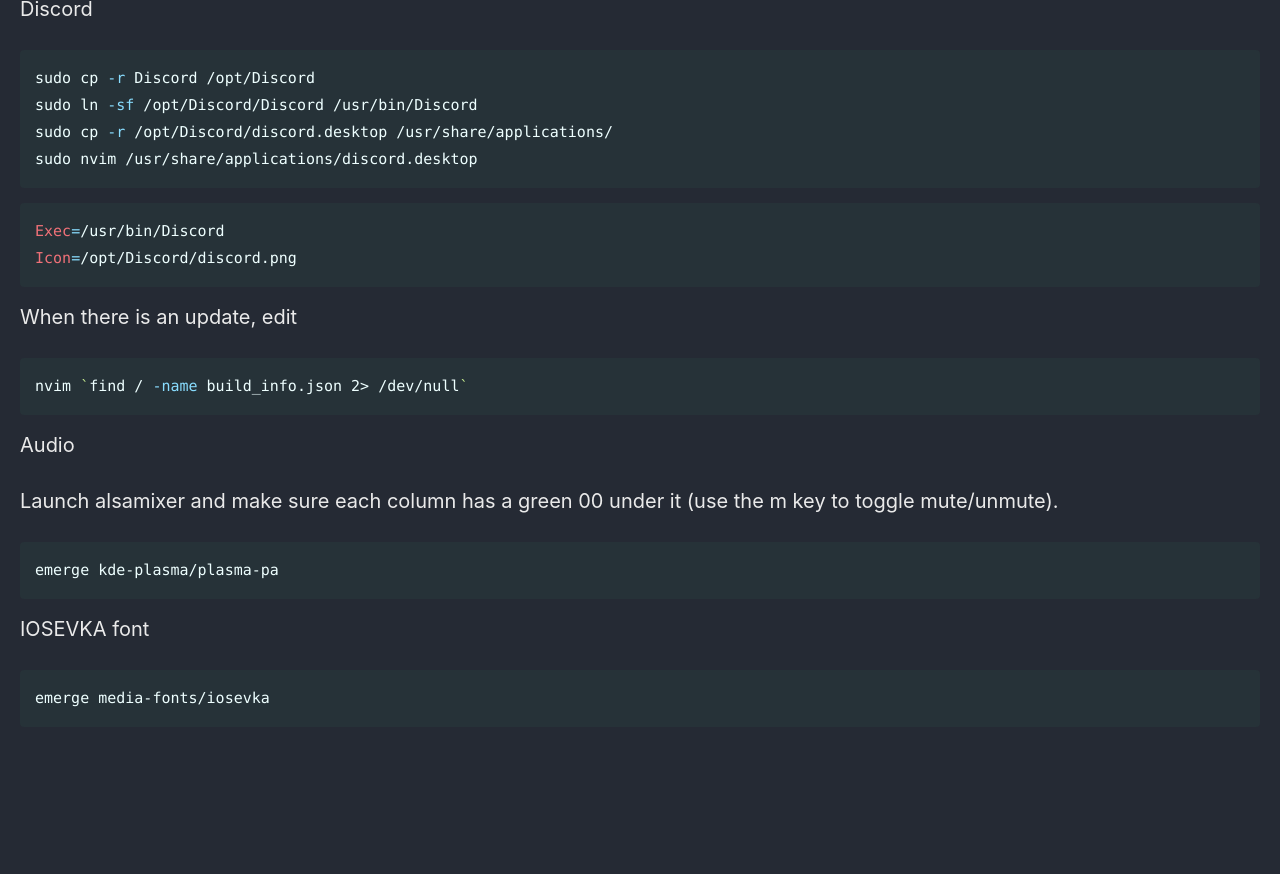
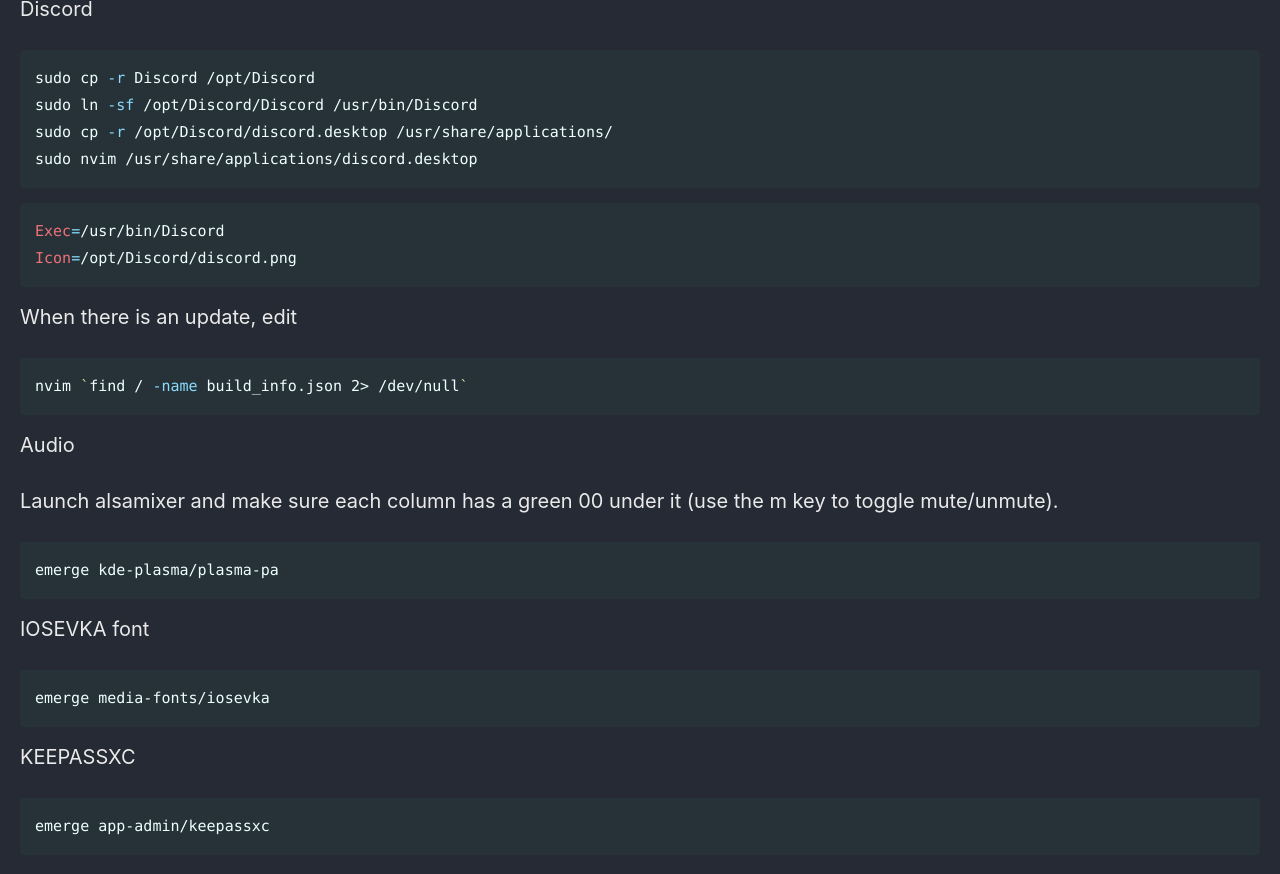
Before and after one commit to Connor-McCartney/Connor-McCartney.github.io, a Jekyll site: the page built from _pages/misc/gentoo.md, in a window 1280 px wide and 900 px high, scrolled down 7185 px. Shown: the top 874 px of the window. Built offline with Jekyll 4.4.1, drawn with Linux system fonts in a browser that asks for light colours; cached includes are drawn as plain includes; before the commit the page ends 7957 px from its top, so only the background shows below that.

Commit message:
Update gentoo.md

````diff
--- a/_pages/misc/gentoo.md
+++ b/_pages/misc/gentoo.md
@@ -351,3 +351,9 @@ IOSEVKA font
 ```bash
 emerge media-fonts/iosevka
 ```
+
+KEEPASSXC
+
+```bash
+emerge app-admin/keepassxc
+```
````
